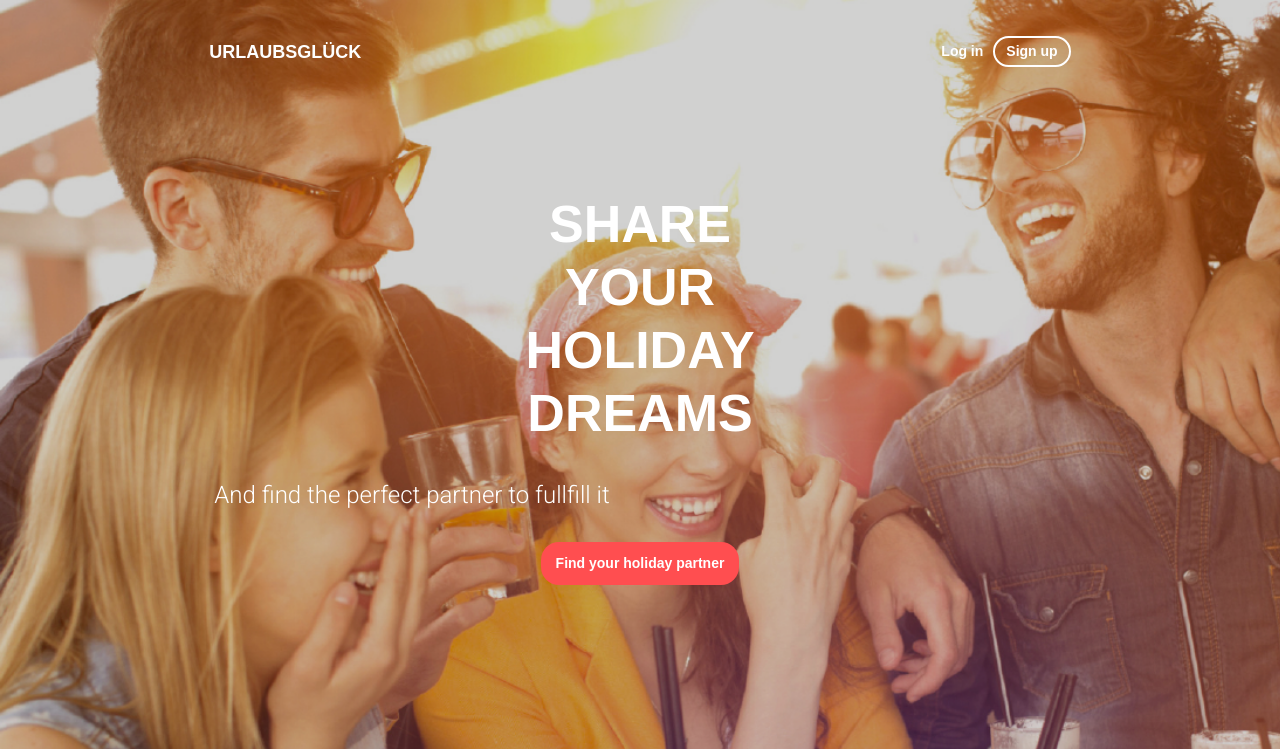
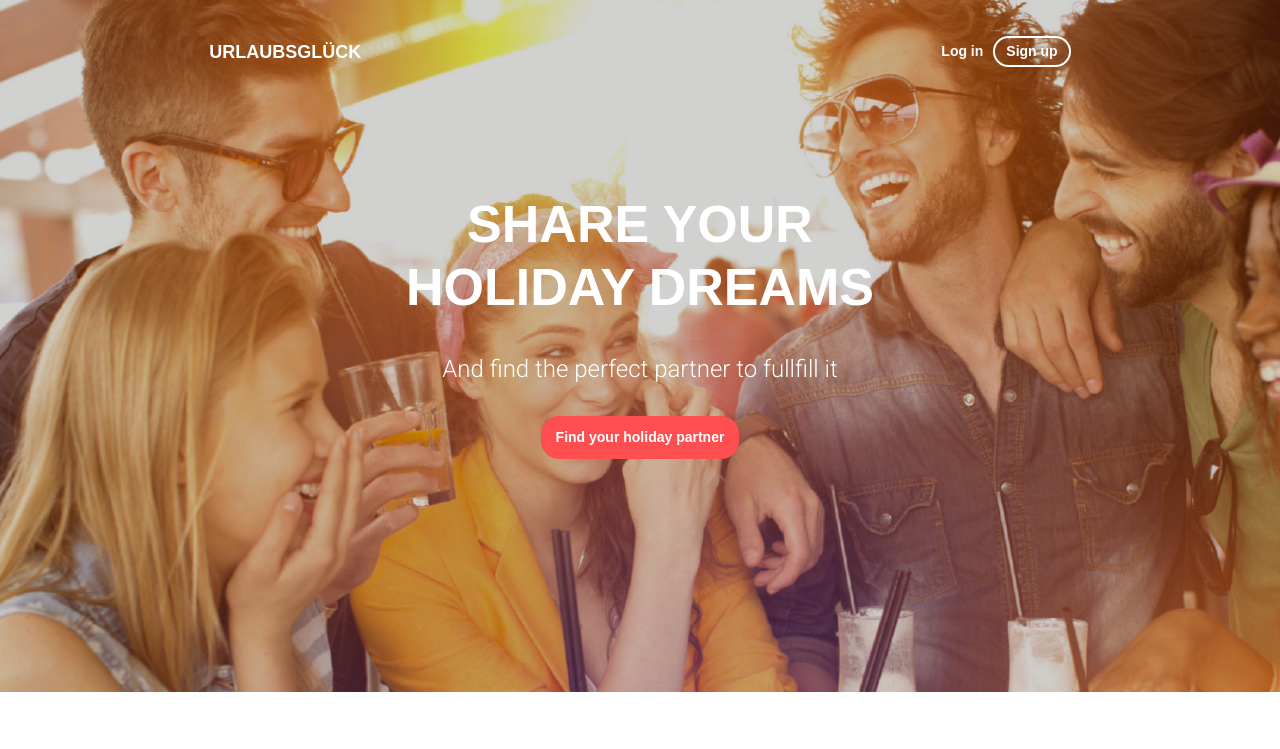
Before and after one commit to PryhodiiMia/Adaptive, a plain HTML site: page index.html in a window 1280 px wide. Shown: the top 749 px of the page. Drawn offline with nearby package versions, Linux system fonts and the light colour scheme.

Commit message:
Додала зміни

```diff
--- a/sass/components/_buttons.scss
+++ b/sass/components/_buttons.scss
@@ -13,4 +13,4 @@
     @include tab(767px) {
         padding: 13px 15px;
     }
-}
+    }
--- a/sass/components/_container.scss
+++ b/sass/components/_container.scss
@@ -4,10 +4,10 @@
     margin: 0 auto;
 
     @include tab(767px) {
-        width: 470px;
+        width: 508px;
     }
 
     @include tab(1199px) {
-        width: 914px;
+        width: 930px;
     }
 }
--- a/sass/layout/_hero.scss
+++ b/sass/layout/_hero.scss
@@ -28,7 +28,7 @@
         @include tab(767px) {
             font-size: 52px;
             line-height: 63px;
-            width: 507px;
+            max-width: 517px;
         }
     }
 
@@ -42,6 +42,7 @@
         padding-top: 12px;
         padding-bottom: 33px;
         max-width: 247px;
+        margin: 0 auto;
 
         @include tab(767px) {
             padding-top: 36px;
--- a/sass/layout/_partners.scss
+++ b/sass/layout/_partners.scss
@@ -16,6 +16,9 @@
     flex-wrap: wrap;
     justify-content: center;
     gap: 53px;
+    @include desc (1199px) {
+        gap: 37px;
+    }
 }
 
 .partner-list-text {
@@ -27,6 +30,9 @@
     color: #666666;
     max-width: 224px;
     margin: 0 auto;
+    @include tab(767px) {
+        max-width: 194px;
+    }
 }
 
 .partner-list-title {
```
Also changed, not shown: css/main.css, css/main.min.css, 2 other files.
